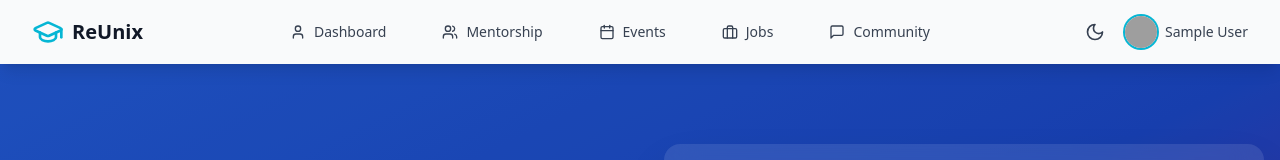
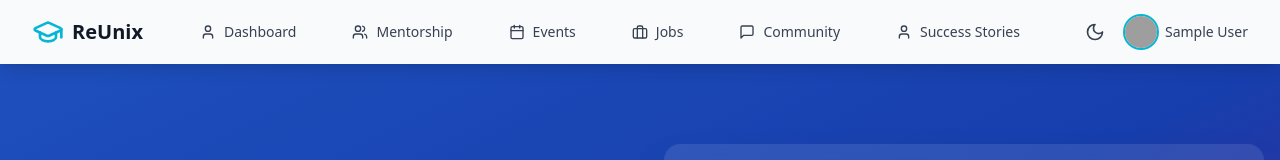
Before and after one commit to Prachi9506/Reunix, a React (Vite) app: page / in a window 1280 px wide. Shown: the top 160 px of the page. Built offline with nearby package versions, Linux system fonts and the light colour scheme; sample sign-in values are in the browser's storage; grey boxes are pictures that could not be loaded.

Commit message:
navbar  update

```diff
--- a/src/components/Layout/Navbar.tsx
+++ b/src/components/Layout/Navbar.tsx
@@ -43,6 +43,7 @@ export default function Navbar() {
         { name: "Events", href: "/events", icon: Calendar },
         { name: "Jobs", href: "/jobs", icon: Briefcase },
         { name: "Community", href: "/community", icon: MessageSquare },
+        { name: "Success Stories", href: "https://prachi9506.github.io/Success-Stories-template-can-be-used-in-other-projects-/", icon: User },
       ]
     : [];
 
```
